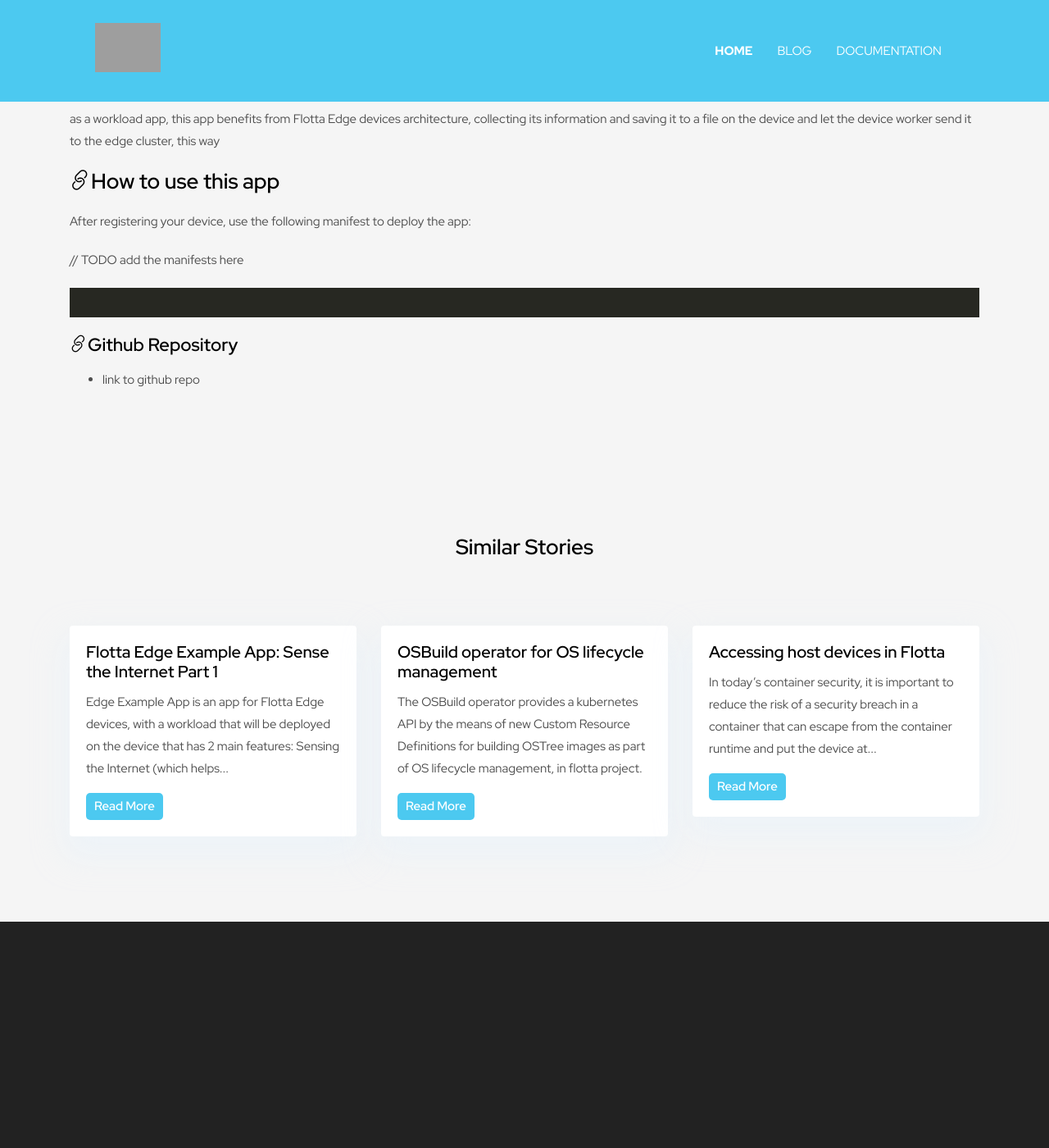
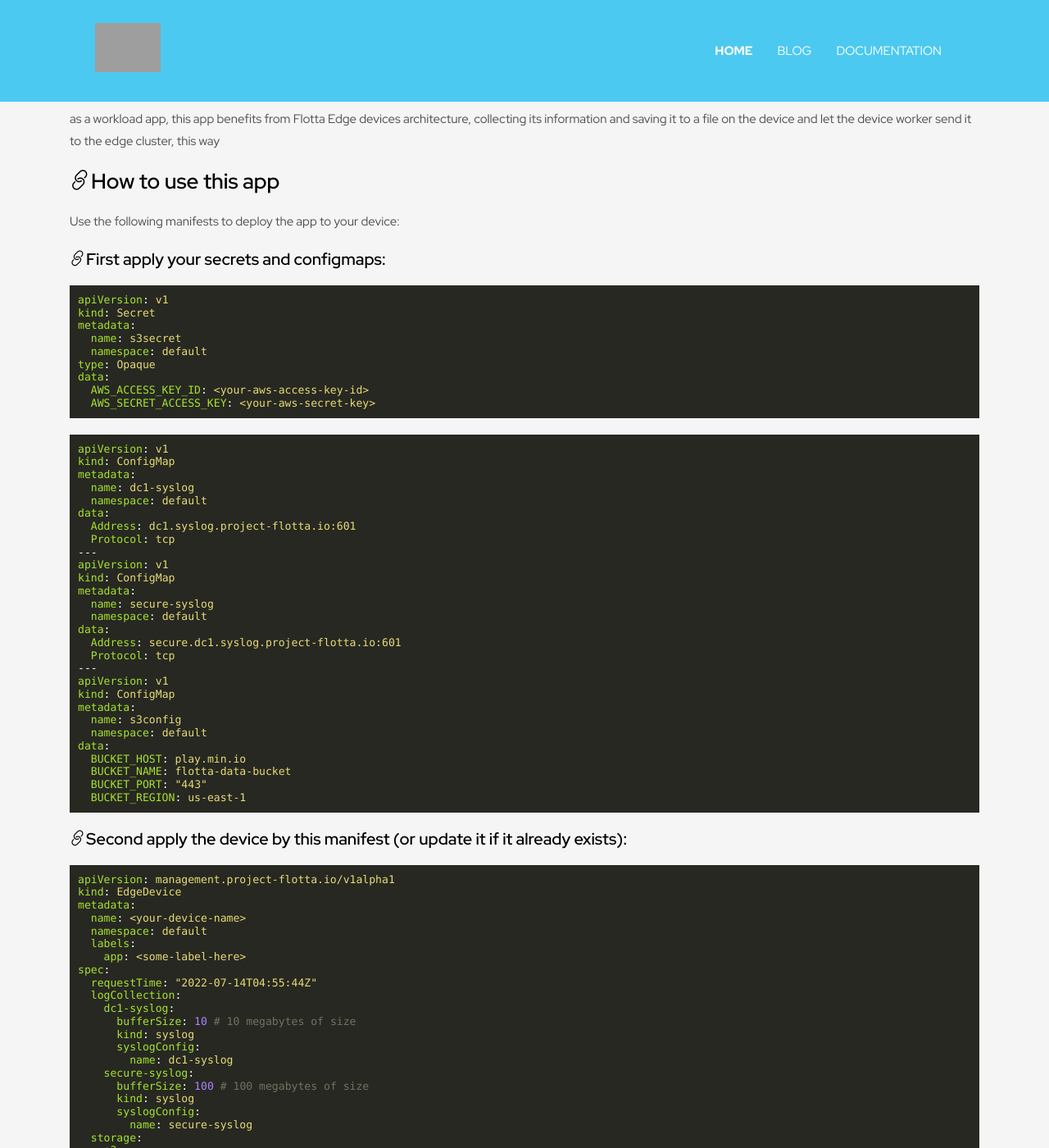
Before and after one commit to project-flotta/project-flotta.github.io, a Jekyll site: the page built from _posts/2022-08-04-flotta-edge-example-app.markdown, in a window 1280 px wide and 1400 px high, scrolled down 819 px. Shown: the whole window at 82% size. Built offline with Jekyll 4.4.1, drawn with Linux system fonts in a browser that asks for light colours; a script that is not in the unit is left out; some of the changed text lies outside the part shown; grey boxes are pictures that could not be loaded.

Commit message:
updating the YAML files

````diff
--- a/_posts/2022-08-04-flotta-edge-example-app.markdown
+++ b/_posts/2022-08-04-flotta-edge-example-app.markdown
@@ -27,13 +27,101 @@ as a workload app, this app benefits from Flotta Edge devices architecture, coll
 
 
 ## How to use this app
+Use the following manifests to deploy the app to your device:
 
-After registering your device, use the following manifest to deploy the app:
-
-// TODO add the manifests here
+#### First apply your secrets and configmaps:
 ```yaml
-
+apiVersion: v1
+kind: Secret
+metadata:
+  name: s3secret
+  namespace: default
+type: Opaque
+data:
+  AWS_ACCESS_KEY_ID: <your-aws-access-key-id>
+  AWS_SECRET_ACCESS_KEY: <your-aws-secret-key>
 ```
 
-### Github Repository
-- link to github repo
+```yaml
+apiVersion: v1
+kind: ConfigMap
+metadata:
+  name: dc1-syslog
+  namespace: default
+data:
+  Address: dc1.syslog.project-flotta.io:601
+  Protocol: tcp
+---
+apiVersion: v1
+kind: ConfigMap
+metadata:
+  name: secure-syslog
+  namespace: default
+data:
+  Address: secure.dc1.syslog.project-flotta.io:601
+  Protocol: tcp
+---
+apiVersion: v1
+kind: ConfigMap
+metadata:
+  name: s3config
+  namespace: default
+data:
+  BUCKET_HOST: play.min.io
+  BUCKET_NAME: flotta-data-bucket
+  BUCKET_PORT: "443"
+  BUCKET_REGION: us-east-1
+```
+
+#### Second apply the device by this manifest (or update it if it already exists):
+
+```yaml
+apiVersion: management.project-flotta.io/v1alpha1
+kind: EdgeDevice
+metadata:
+  name: <your-device-name>
+  namespace: default
+  labels:
+    app: <some-label-here>
+spec:
+  requestTime: "2022-07-14T04:55:44Z"
+  logCollection:
+    dc1-syslog:
+      bufferSize: 10 # 10 megabytes of size
+      kind: syslog
+      syslogConfig:
+        name: dc1-syslog
+    secure-syslog:
+      bufferSize: 100 # 100 megabytes of size
+      kind: syslog
+      syslogConfig:
+        name: secure-syslog
+  storage:
+    s3:
+      configMapName: "s3config"
+      secretName: "s3secret"
+```
+
+> Note: these files explained in the [Docs](https://project-flotta.io/documentation/v0_2_0/operations/data_synchronization.html#configuring-edgedevice)
+
+#### Finally, apply the app to the device:
+```yaml
+apiVersion: management.project-flotta.io/v1alpha1
+kind: EdgeWorkload
+metadata:
+  name: <workload-name>
+spec:
+  logCollection: dc1-syslog
+  deviceSelector:
+    matchLabels:
+      app: <device-label> # same as the device label
+  type: pod
+  pod:
+    spec:
+      containers:
+        - name: edge-example-workload
+          image: docker.io/ahmadateya/flotta-edge-example-workload:latest
+```
+
+### GitHub Repository
+- [https://github.com/ahmadateya/flotta-edge-example](https://github.com/ahmadateya/flotta-edge-example)
````
